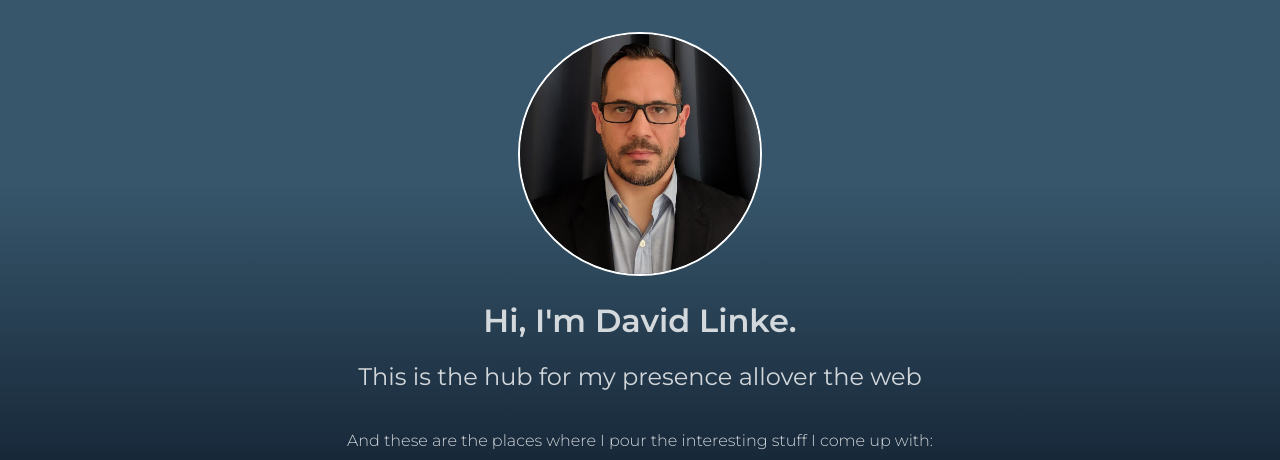
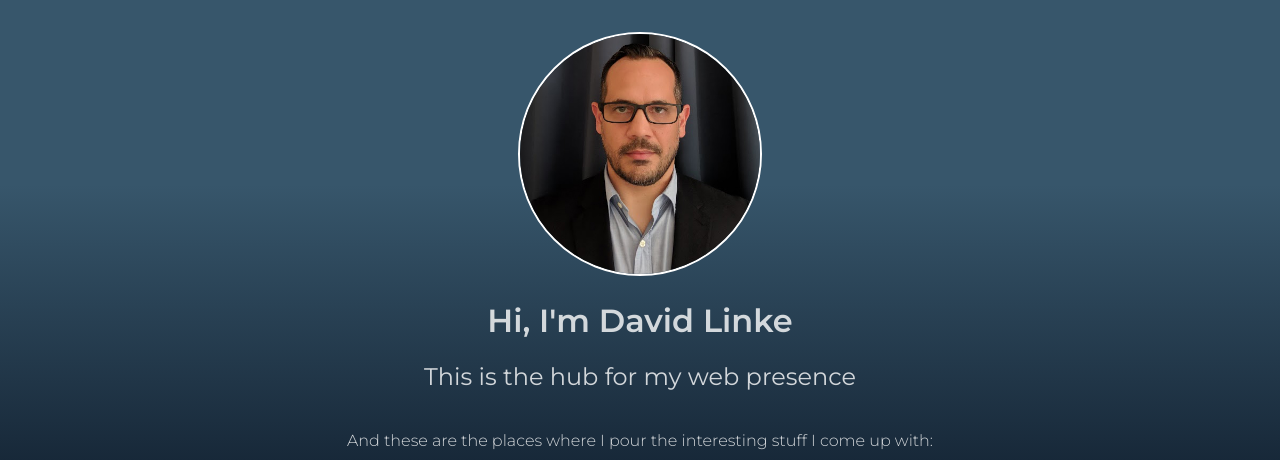
Before and after one commit to davelinke/davelinke.github.io, a plain HTML site: page index.html in a window 1280 px wide. Shown: the top 460 px of the page. Drawn offline with Linux system fonts and the light colour scheme.

```diff
--- a/index.html
+++ b/index.html
@@ -25,8 +25,8 @@
 <body class="dl">
     <main class="dl__main">
         <img class="dl__picture" src="david-linke.jpg" alt="David Linke" />
-        <h1 class="dl__heading">Hi, I'm David Linke.</h1>
-        <h2 class="dl__sub-heading">This is the hub for my presence allover the web</h3>
+        <h1 class="dl__heading">Hi, I'm David Linke</h1>
+        <h2 class="dl__sub-heading">This is the hub for my web presence</h3>
         <h3 class="dl__description">And these are the places where I pour the interesting stuff I come up with:</h3>
         <ul class="dl__links-list">
             <li class="dl__link-item">
```
